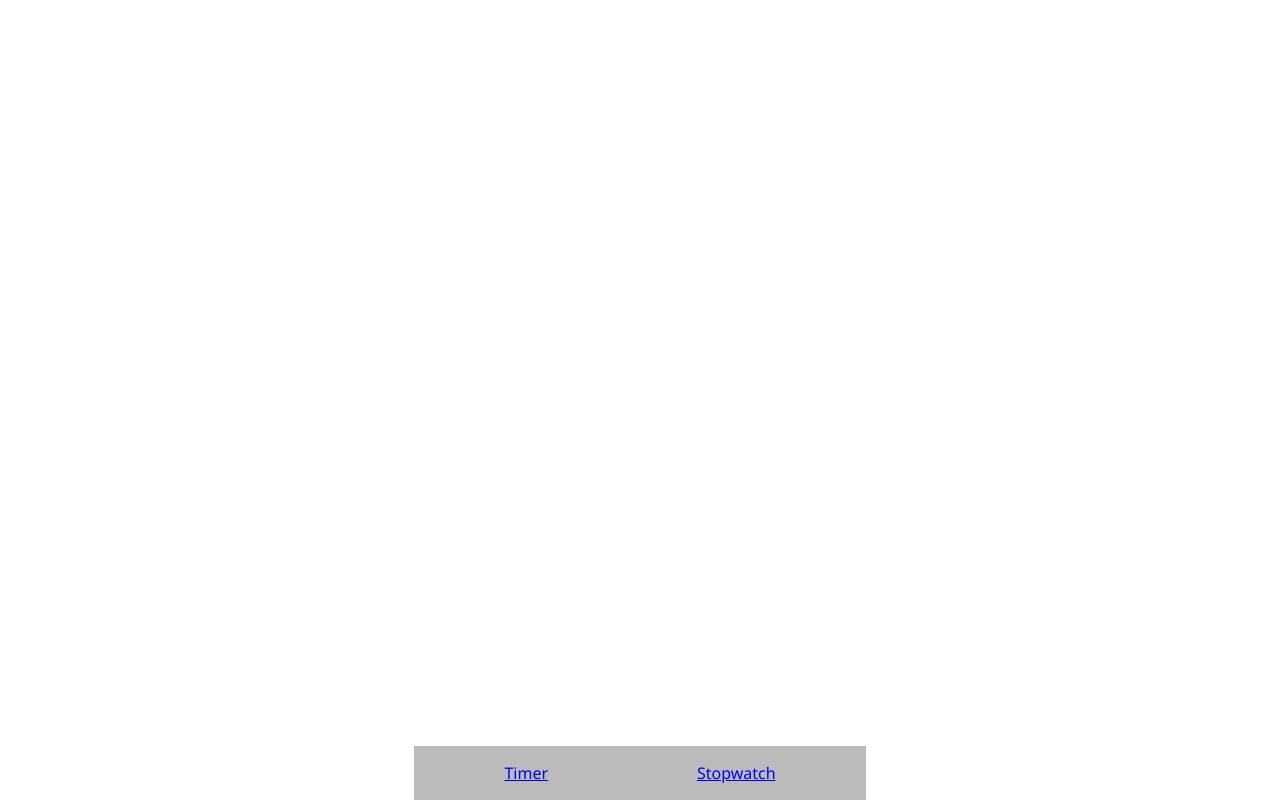
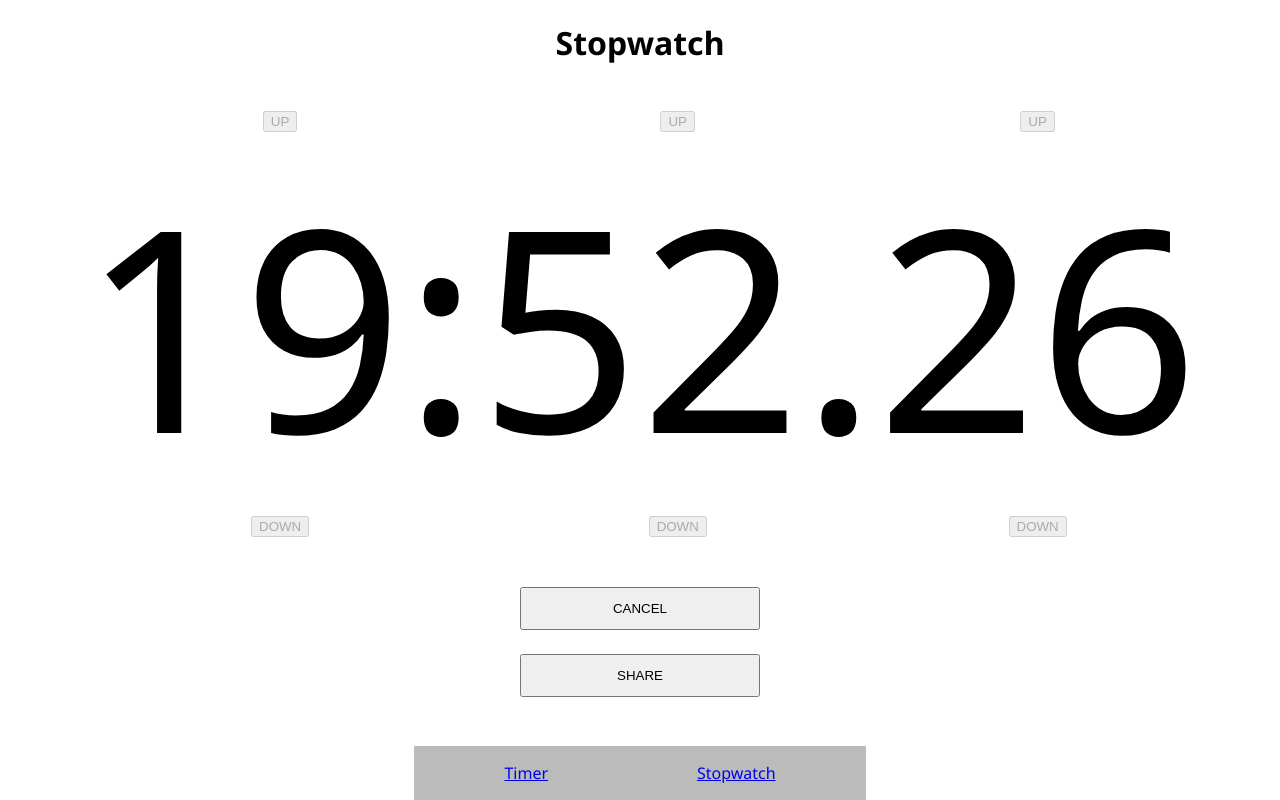
Before and after one commit to brannonjames/vue-timer, a Vue app: page /#/stopwatch/1 in a window 1280 px wide. Before the commit this address had no page. Built offline with nearby package versions, Linux system fonts and the light colour scheme.

Commit message:
create stopwatch using Composition API

```diff
--- a/src/router/index.js
+++ b/src/router/index.js
@@ -10,9 +10,10 @@ const routes = [
     alias: '/timer'
   },
   {
-    path: '/stopwatch',
+    path: '/stopwatch/:date?',
     name: 'stopwatch',
-    component: StopwatchView
+    component: StopwatchView,
+    alias: '/stopwatch'
   },
   {
     path: '/',
--- a/src/views/Stopwatch.vue
+++ b/src/views/Stopwatch.vue
@@ -1,9 +1,112 @@
 <template>
+  <h1>Stopwatch</h1>
   <main>
-    <h1>Stopwatch</h1>
+    <TimerDisplay @timer-time-change="handleTimeSetChange" :timeObj="timeObj" :isActive="isActiveRef" />
+    <div class="button-group">
+      <Button v-if="isActiveRef" @click="cancelTimer">CANCEL</Button>
+      <Button v-else @click="startTimer()">START</Button>
+      <Button @click="handleShareClick" :disabled="!isActiveRef">
+        {{ isUrlCopiedRef ? 'URL copied to clipboard!' : 'SHARE' }}
+      </Button>
+    </div>
   </main>
 </template>
 
 <script>
+import { reactive, ref, onBeforeMount } from 'vue'
+import { useRouter, useRoute } from 'vue-router'
+import TimerDisplay from '../components/TimerDisplay'
+import Button from '../components/Button'
+
+export default {
+  setup () {
+    //
+    let timer
+    const timeObj = reactive({
+      hours: 0,
+      minutes: 0,
+      seconds: 0
+    })
+    const isActiveRef = ref(false)
+    const isUrlCopiedRef = ref(false)
+    //
+    const router = useRouter()
+    const route = useRoute()
+    //
+    onBeforeMount(() => {
+      if (route.params.date) {
+        const endDate = new Date(Number(route.params.date))
+        //
+        // If a date exists in the URL automatically start the timer
+        startTimer(endDate)
+      }
+    })
+    //
+    const handleTimeSetChange = ({ hours, minutes, seconds }) => {
+      timeObj.hours = hours
+      timeObj.minutes = minutes
+      timeObj.seconds = seconds
+    }
+    //
+    const handleShareClick = async () => {
+      //
+      await window.navigator.clipboard.writeText(window.location.href)
+      //
+      isUrlCopiedRef.value = true
+      setTimeout(() => {
+        isUrlCopiedRef.value = false
+      }, 3000)
+      //
+    }
+    //
+    const cancelTimer = () => {
+      clearInterval(timer)
+      timeObj.hours = 0
+      timeObj.minutes = 0
+      timeObj.seconds = 0
+      isActiveRef.value = false
+      router.replace({ name: 'stopwatch', params: { date: '' } })
+    }
+    //
+    const startTimer = (initialStartDate) => {
+      //
+      isActiveRef.value = true
+      //
+      let startDate
+      if (initialStartDate) {
+        startDate = initialStartDate
+      } else {
+        startDate = new Date()
+      }
+      //
+      router.replace({ name: 'stopwatch', params: { date: startDate.getTime() } })
+      //
+      timer = setInterval(() => {
+        const now = new Date()
+        const difference = now.getTime() - startDate.getTime()
+        if (difference > 0) {
+          timeObj.hours = Math.floor((difference % (1000 * 60 * 60 * 24)) / (1000 * 60 * 60))
+          timeObj.minutes = Math.floor((difference % (1000 * 60 * 60)) / (1000 * 60))
+          timeObj.seconds = Math.floor((difference % (1000 * 60)) / 1000)
+        } else {
+          cancelTimer()
+        }
+      })
+    }
+    return {
+      timeObj,
+      isActiveRef,
+      isUrlCopiedRef,
+      handleTimeSetChange,
+      handleShareClick,
+      cancelTimer,
+      startTimer
+    }
+  },
+  components: {
+    TimerDisplay,
+    Button
+  }
+}
 
 </script>
--- a/src/views/Timer.vue
+++ b/src/views/Timer.vue
@@ -70,9 +70,7 @@ export default {
           this.minutes = Math.floor((difference % (1000 * 60 * 60)) / (1000 * 60))
           this.seconds = Math.floor((difference % (1000 * 60)) / 1000)
         } else {
-          this.$router.replace({ name: 'timer', params: { date: '' } })
-          this.isActive = false
-          clearInterval(this.timer)
+          this.cancelTimer()
         }
       }, 500)
     },
@@ -83,6 +81,7 @@ export default {
       this.minutes = 0
       this.seconds = 0
       this.isActive = false
+      this.$router.replace({ name: 'timer', params: { date: '' } })
     },
     async handleShareClick () {
       //
```
